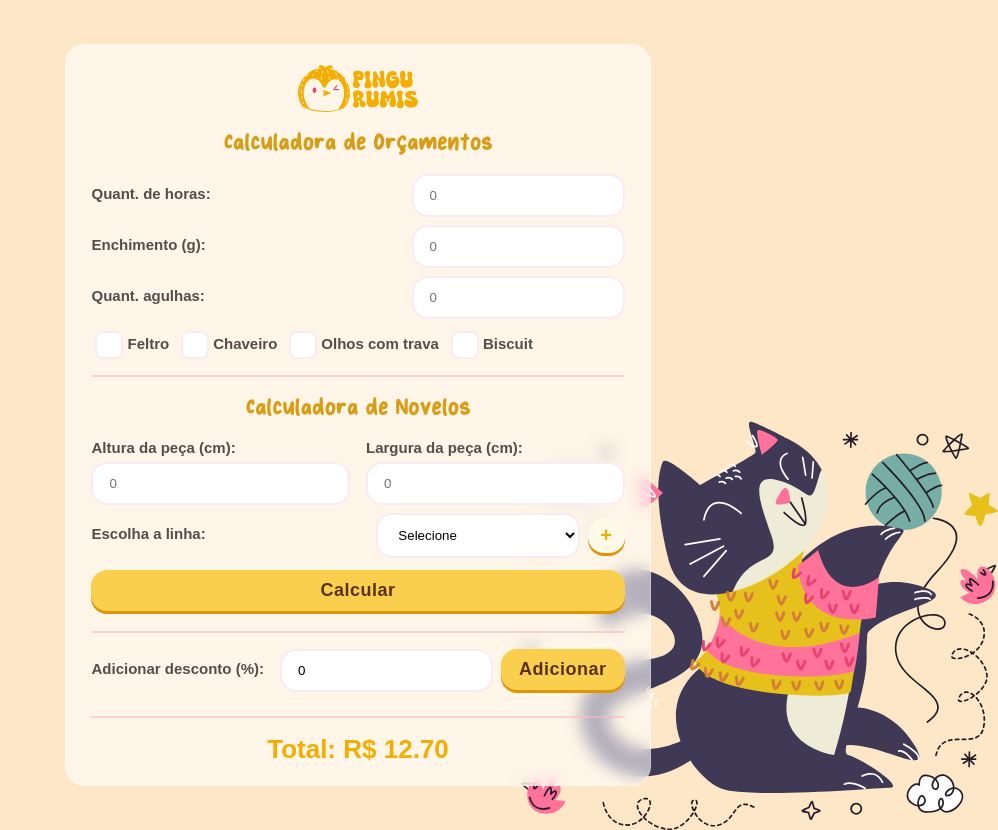
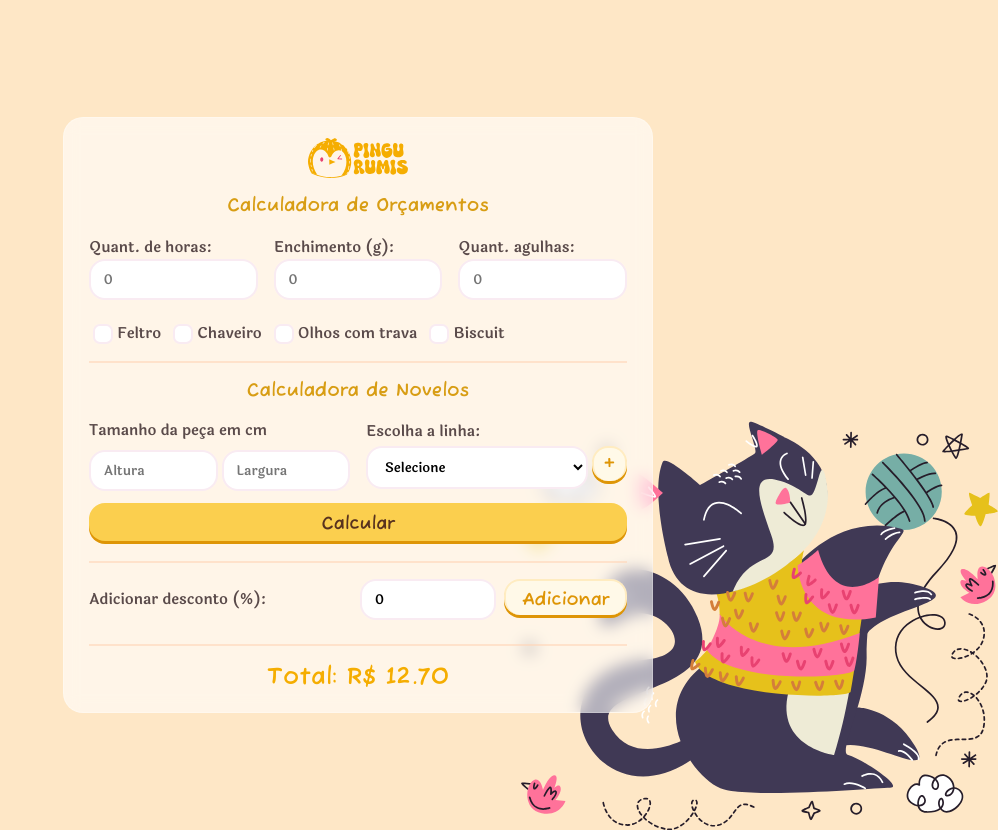
Before and after one commit to mirellanaspolini/calcularOrcamento, a React (Vite) app: page / in a window 1280 px wide. Shown: the whole page, without its empty margins (282-1280 px from the left). Built offline with nearby package versions, Linux system fonts and the light colour scheme.

Commit message:
atualizando design

```diff
--- a/src/App.css
+++ b/src/App.css
@@ -1,10 +1,17 @@
 @font-face {
-    font-family: "Hynings Handwriting V2";
-    src: url(../public/fonte/HyningsHandwritingV2-Regular.ttf);
+    font-family: "Fuzzy Bubbles";
+    font-weight: 700;
+    src: url(../public/fonte/FuzzyBubbles-Bold.ttf);
+}
+
+@font-face {
+    font-family: "Laila";
+    font-weight: 600;
+    src: url(../public/fonte/Laila-SemiBold.ttf);
 }
 
 * {
-    font-family: sans-serif;
+    font-family: "Laila";
     padding: 0;
     margin: 0;
     box-sizing: border-box;
@@ -23,18 +30,16 @@ body {
 }
 
 main {
-    margin: auto;
     background-color: #ffffff99;
     padding: 20px 25px;
     border-radius: 20px;
-    /* box-shadow: 3px 3px 10px 3px #f3cfd7; */
     border: 1px solid #ffffff40;
     backdrop-filter: blur(8px);
-    width: 100%;
+    max-width: 590px;
 }
 
 hr {
-    border: 1px solid #ffb8c499;
+    border: 1px solid #ffd6b899;
     margin: 16px 0;
 }
 
@@ -44,33 +49,51 @@ fieldset {
     justify-content: space-between;
     align-items: center;
     margin-bottom: 8px;
-    gap: 8px;
+    width: 100%;
+}
+
+.calcOrcamento_wrapper {
+    display: flex;
+    gap: 16px;
+}
+
+.calcOrcamento_wrapper fieldset {
+    display: initial;
+    width: 100%;
 }
 
 input,
 select {
     background-color: #fff;
     border: solid 2px #f9ebf2;
-    padding: 0.75rem 1rem;
+    padding: 0.5rem 0.8rem;
     border-radius: 16px;
-    display: inline-block;
+}
+
+input:not(.checkbox) {
+    width: 100%;
+}
+
+input[type="number"] {
+    -moz-appearance: textfield;
+    appearance: textfield;
 }
 
 .checkbox {
     appearance: none;
     position: relative;
-    padding: 12px;
-    border-radius: 8px;
+    padding: 8px;
+    border-radius: 7px;
     vertical-align: middle;
 }
 
 .checkbox::after {
     content: " ";
     position: absolute;
-    left: 8px;
-    top: 4px;
-    width: 5px;
-    height: 10px;
+    left: 5px;
+    top: 2px;
+    width: 3px;
+    height: 7px;
     border: solid white;
     border-width: 0 3px 3px 0;
     -webkit-transform: rotate(45deg);
@@ -89,39 +112,34 @@ select {
 
 label,
 p {
-    font-weight: 600;
     color: #5a4a4a;
     font-size: 15px;
-    margin: 0 8px 4px 0;
 }
 
 h3 {
     text-align: center;
     margin-bottom: 16px;
     color: #d89d14;
-    font-size: 26px;
 }
 
 h2 {
     text-align: center;
     color: #f5ad01;
-    font-size: 26px;
 }
 
-h3 {
-    font-family: "Hynings Handwriting V2", sans-serif;
-    letter-spacing: 0.5px;
+h3,
+h2,
+button {
+    font-family: "Fuzzy Bubbles", sans-serif;
 }
 
 button {
-    font-weight: 600;
     cursor: pointer;
     border-radius: 16px;
-    padding: 8px 16px;
+    padding: 8px 16px 4px;
     border: 2px solid transparent;
     height: fit-content;
     font-size: 18px;
-    letter-spacing: 0.5px;
     box-shadow: 0px 3px #de9506;
 }
 
@@ -146,21 +164,25 @@ button {
 }
 
 .btnSecundario {
-    /* border-color: #F5AD01; */
+    border-color: #ffecc1;
+    border-bottom: none;
     background-color: #fff9e8;
-    color: #f5ad01;
+    color: #de9506;
 }
 
 .btnSecundario:hover {
-    background-color: #faf2e4;
+    background-color: #fdf1d4;
 }
-
-#selectLinha {
-    margin-right: 8px;
-}
-
 @media (max-width: 600px) {
     main {
-        padding: 16px 36px;
+        padding: 20px 15px;
+    }
+    .calcOrcamento_wrapper {
+        flex-direction: column;
+        gap: 0px;
+    }
+    .calcOrcamento_wrapper fieldset {
+        display: grid;
+        grid-template-columns: repeat(2, 1fr);
     }
 }
--- a/src/App.jsx
+++ b/src/App.jsx
@@ -38,19 +38,29 @@ const App = () => {
 
     return (
         <main>
-            <img style={{display:"block", margin: "0 auto 16px"}} width="120px" src="/logo.svg" alt="Logo da Pingurumis - crocheteria" />
+            <img
+                style={{ display: "block", margin: "0 auto 16px" }}
+                width="100px"
+                src="/logo.svg"
+                alt="Logo da Pingurumis - crocheteria"
+            />
             <h3>Calculadora de Orçamentos</h3>
+            <div className="calcOrcamento_wrapper">
                 <CampoTexto
                     id="txtQuantHoras"
                     label="Quant. de horas"
-                onChange={({ target }) => setValorTotalHoras(target.value * 8)}
+                    onChange={({ target }) =>
+                        setValorTotalHoras(target.value * 8)
+                    }
                     tipo="number"
                     placeholder="0"
                 />
                 <CampoTexto
                     id="txtQuantEnchimento"
                     label="Enchimento (g)"
-                onChange={({ target }) => setValorEnchimento(target.value / 10)}
+                    onChange={({ target }) =>
+                        setValorEnchimento(target.value / 10)
+                    }
                     tipo="number"
                     placeholder="0"
                 />
@@ -63,6 +73,7 @@ const App = () => {
                     tipo="number"
                     placeholder="0"
                 />
+            </div>
             <ValoresAdicionais
                 setValorAdicional={setValorAdicional}
                 valorAdicional={valorAdicional}
--- a/src/componentes/AplicadorDesconto/index.jsx
+++ b/src/componentes/AplicadorDesconto/index.jsx
@@ -33,7 +33,7 @@ const AplicadorDesconto = ({ valorTotal, setValorTotal }) => {
             {desconto === 0 ? (
                 <button
                     type="button"
-                    className="btn btnPrimario"
+                    className="btn btnSecundario"
                     onClick={calculaDesconto}
                 >
                     Adicionar
--- a/src/componentes/AplicadorDesconto/style.css
+++ b/src/componentes/AplicadorDesconto/style.css
@@ -1,6 +1,11 @@
 .campoDesconto {
     display: flex;
     gap: 8px;
+}
+
+.campoDesconto fieldset {
+    display: grid;
+    grid-template-columns: 2fr 1fr;
 }
 
 @media (max-width: 600px) {
@@ -12,9 +17,3 @@
         width: 100%;
     }
 }
-
-@media (min-width: 600px) {
-    .campoDesconto input {
-        margin: 0;
-    }
-}
--- a/src/componentes/CalculadoraNovelos/index.jsx
+++ b/src/componentes/CalculadoraNovelos/index.jsx
@@ -17,7 +17,7 @@ const CalculadoraNovelos = ({ setTotalValorNovelo }) => {
     const printaQuantNovelo = useRef();
 
     const printaNumeroNovelos = () => {
-        printaQuantNovelo.current.textContent = `Você precisará de ${
+        printaQuantNovelo.current.textContent = `Você vai precisar de ${
             isNaN(novelosNecessarios) ? "0" : Math.ceil(novelosNecessarios)
         } novelo(s)`;
     };
@@ -129,10 +129,13 @@ const CalculadoraNovelos = ({ setTotalValorNovelo }) => {
             <h3>Calculadora de Novelos</h3>
 
             <form>
+                <div className="calcNovelo_campos">
                     <div className="calcNovelo-tamanho_wrapper">
+                        <p style={{marginBottom: "8px"}}>Tamanho da peça em cm</p>
+                        <div>
                             <CampoTexto
                                 id="txtAltura"
-                        label="Altura da peça (cm)"
+                                label="Altura"
                                 onChange={({ target }) =>
                                     setTamanhoPecaFinal((anterior) => ({
                                         ...anterior,
@@ -140,11 +143,11 @@ const CalculadoraNovelos = ({ setTotalValorNovelo }) => {
                                     }))
                                 }
                                 tipo="number"
-                        placeholder="0"
+                                placeholder="Altura"
                             />
                             <CampoTexto
                                 id="txtLargura"
-                        label="Largura da peça (cm)"
+                                label="Largura"
                                 onChange={({ target }) =>
                                     setTamanhoPecaFinal((anterior) => ({
                                         ...anterior,
@@ -152,11 +155,20 @@ const CalculadoraNovelos = ({ setTotalValorNovelo }) => {
                                     }))
                                 }
                                 tipo="number"
-                        placeholder="0"
+                                placeholder="Largura"
                             />
                         </div>
-                <fieldset style={{ flexWrap: "wrap" }}>
-                    <label htmlFor="selectLinha">Escolha a linha:</label>
+                    </div>
+                    <fieldset
+                        className="calcNovelo-escolherLinha"
+                        style={{ flexWrap: "wrap" }}
+                    >
+                        <label
+                            style={{ display: "inline-block" }}
+                            htmlFor="selectLinha"
+                        >
+                            Escolha a linha:
+                        </label>
                         <span>
                             <select
                                 id="selectLinha"
@@ -166,11 +178,13 @@ const CalculadoraNovelos = ({ setTotalValorNovelo }) => {
                                 <option selected disabled>
                                     Selecione
                                 </option>
-                            {listaLinhas.map(({ id, palavraChave, linha }) => (
+                                {listaLinhas.map(
+                                    ({ id, palavraChave, linha }) => (
                                         <option key={id} value={palavraChave}>
                                             {linha}
                                         </option>
-                            ))}
+                                    )
+                                )}
                             </select>
                             <button
                                 type="button"
@@ -182,6 +196,7 @@ const CalculadoraNovelos = ({ setTotalValorNovelo }) => {
                             </button>
                         </span>
                     </fieldset>
+                </div>
                 <MensagemErro erro={erro} />
                 <button
                     className="btnFull btnPrimario"
--- a/src/componentes/CalculadoraNovelos/style.css
+++ b/src/componentes/CalculadoraNovelos/style.css
@@ -1,6 +1,17 @@
-.calcNovelo-tamanho_wrapper {
+.calcNovelo_campos {
+    display: grid;
+    gap: 16px;
+    grid-template-columns: repeat(2, 1fr);
+}
+
+.calcNovelo-tamanho_wrapper div {
     display: flex;
-    gap: 16px;
+    gap: 4px;
+}
+
+.calcNovelo-escolherLinha span {
+    display: flex;
+    width: 100%;
 }
 
 .calcNovelo-tamanho_wrapper fieldset {
@@ -13,5 +24,20 @@
 
 .calcNovelo-tamanho_wrapper input {
     display: block;
+}
+
+.calcNovelo-tamanho_wrapper label {
+    visibility: hidden;
+    position: absolute;
+}
+
+#selectLinha {
     width: 100%;
+    margin-right: 4px;
 }
+
+@media (max-width: 600px) {
+    .calcNovelo_campos {
+        grid-template-columns: 1fr;
+    }
+}
--- a/src/componentes/Checkbox/index.jsx
+++ b/src/componentes/Checkbox/index.jsx
@@ -2,7 +2,7 @@ import React from "react";
 
 const Checkbox = ({ id, preco, label, onChange }) => {
     return (
-        <>
+        <div>
             <input
                 className="checkbox"
                 style={{ margin: "0px 4px" }}
@@ -12,7 +12,7 @@ const Checkbox = ({ id, preco, label, onChange }) => {
                 onChange={onChange}
             />
             <label htmlFor={id}>{label}</label>
-        </>
+        </div>
     );
 };
 
--- a/src/componentes/ValoresAdicionais/index.jsx
+++ b/src/componentes/ValoresAdicionais/index.jsx
@@ -32,7 +32,7 @@ const ValoresAdicionais = ({ setValorAdicional, valorAdicional }) => {
     };
 
     return (
-        <div style={{marginTop: "12px"}}>
+        <div style={{marginTop: "12px", display: 'flex', gap: "8px", flexWrap: "wrap"}}>
             {campos.map(({ id, label, preco }) => (
                 <Checkbox
                     key={id}
```
Also changed, not shown: public/fonte/FuzzyBubbles-Bold.ttf (added), public/fonte/Laila-SemiBold.ttf (added). Lines whose indentation alone changed are shown as unchanged.
